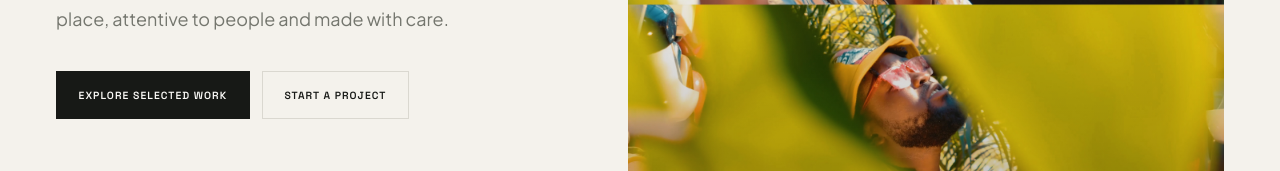
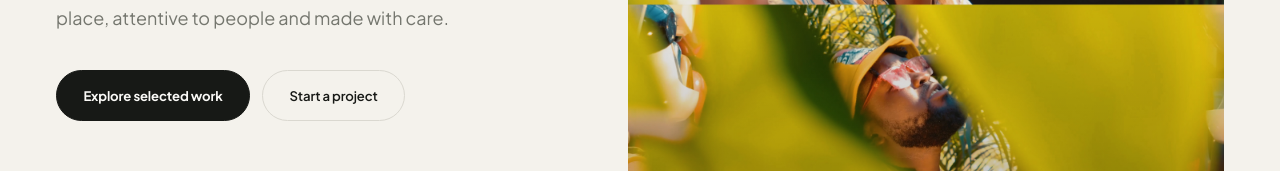
Before and after one commit to OkechaWilly/tatenopictures-web, a Next.js app: page / in a window 1280 px wide. Shown: the part 594-765 px from the top of the page. Built offline with nearby package versions, Linux system fonts and the light colour scheme; no server answers.

Commit message:
Standardize rounded modern button styling

```diff
--- a/src/app/globals.css
+++ b/src/app/globals.css
@@ -44,10 +44,10 @@ img, video { display: block; max-width: 100%; }
 .label-muted { color: var(--muted); }
 .nav-link { font-family: var(--font-mono), monospace; font-size: .66rem; font-weight: 500; letter-spacing: .11em; text-transform: uppercase; color: var(--ink-soft); transition: color .2s ease; }
 .nav-link:hover, .nav-link.active { color: var(--accent); }
-.btn-gold, .btn-primary { display: inline-flex; align-items: center; justify-content: center; gap: .65rem; min-height: 48px; padding: .85rem 1.35rem; background: var(--ink); color: var(--paper-bright); border: 1px solid var(--ink); font-family: var(--font-mono), monospace; font-size: .65rem; font-weight: 600; letter-spacing: .1em; text-transform: uppercase; transition: background .25s ease, color .25s ease, border-color .25s ease, transform .25s ease; }
-.btn-gold:hover, .btn-primary:hover { background: var(--accent); border-color: var(--accent); color: white; transform: translateY(-2px); }
-.btn-outline { display: inline-flex; align-items: center; justify-content: center; gap: .65rem; min-height: 48px; padding: .85rem 1.35rem; border: 1px solid var(--line); color: var(--ink); font-family: var(--font-mono), monospace; font-size: .65rem; font-weight: 600; letter-spacing: .1em; text-transform: uppercase; transition: all .25s ease; }
-.btn-outline:hover { border-color: var(--ink); background: var(--ink); color: var(--paper-bright); }
+.btn-gold, .btn-primary { display: inline-flex; align-items: center; justify-content: center; min-height: 50px; padding: .9rem 1.65rem; border-radius: 999px; background: var(--ink); color: var(--paper-bright); border: 1px solid var(--ink); font-family: var(--font-sans), Arial, sans-serif; font-size: .82rem; font-weight: 650; letter-spacing: -.01em; transition: background .25s ease, color .25s ease, border-color .25s ease, transform .25s ease, box-shadow .25s ease; }
+.btn-gold:hover, .btn-primary:hover { background: var(--accent); border-color: var(--accent); color: white; transform: translateY(-1px); box-shadow: 0 8px 22px rgba(23,25,22,.10); }
+.btn-outline { display: inline-flex; align-items: center; justify-content: center; min-height: 50px; padding: .9rem 1.65rem; border: 1px solid var(--line); border-radius: 999px; color: var(--ink); background: transparent; font-family: var(--font-sans), Arial, sans-serif; font-size: .82rem; font-weight: 600; letter-spacing: -.01em; transition: background .25s ease, color .25s ease, border-color .25s ease, transform .25s ease; }
+.btn-outline:hover { border-color: var(--ink); background: var(--ink); color: var(--paper-bright); transform: translateY(-1px); }
 .filter-tab { flex: 0 0 auto; padding: .6rem .1rem; border-bottom: 1px solid transparent; color: var(--muted); font-family: var(--font-mono), monospace; font-size: .62rem; font-weight: 500; letter-spacing: .08em; text-transform: uppercase; transition: color .2s ease, border-color .2s ease; }
 .filter-tab:hover, .filter-tab.active { color: var(--ink); border-color: var(--accent); }
 .glass { background: rgba(251,250,247,.82); border: 1px solid rgba(23,25,22,.08); backdrop-filter: blur(18px); }
```
